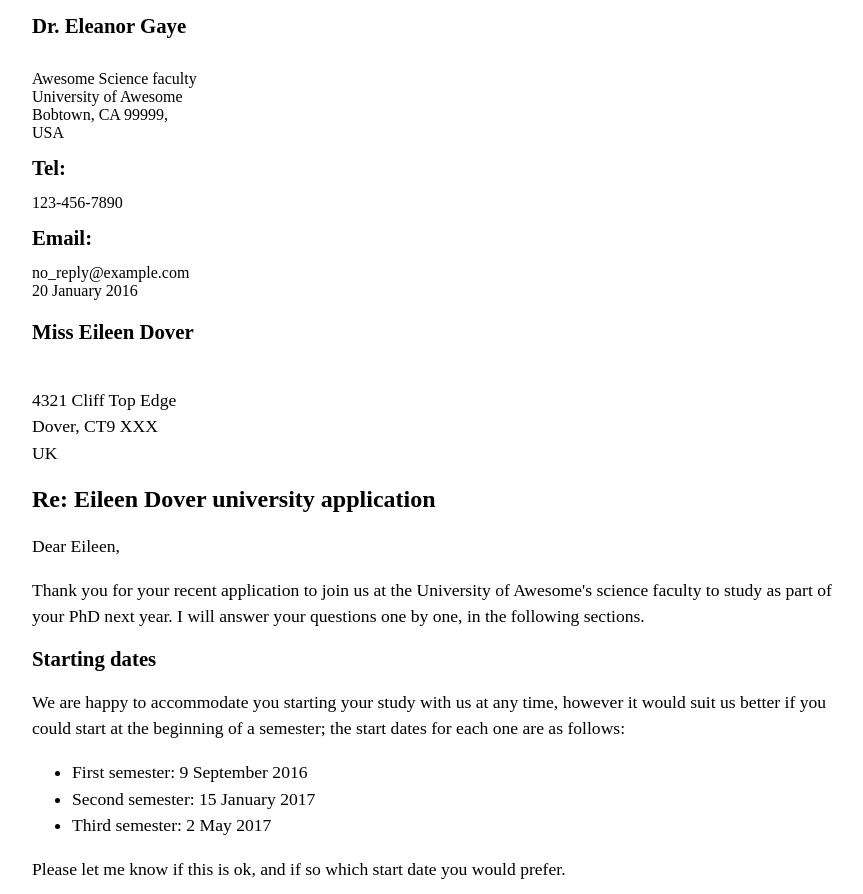
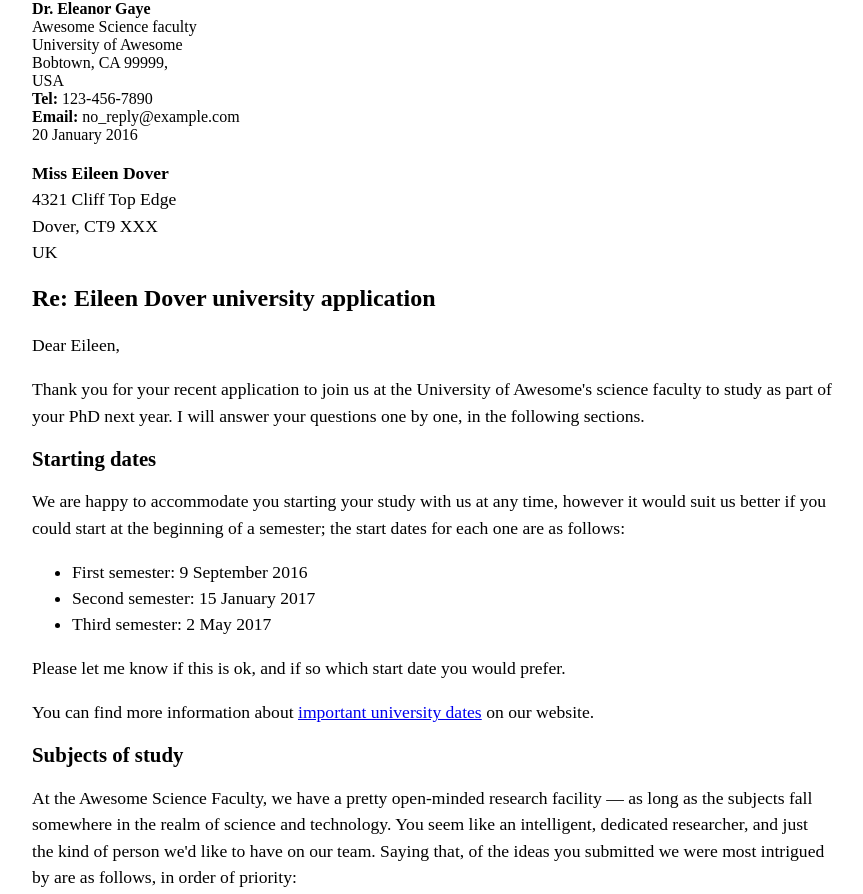
Before and after one commit to Eben2v/Eben2v.github.io, a plain HTML site: page letter-markup/index.html in a window 1280 px wide. Shown: the top 894 px of the page, without its empty margins (208-1071 px from the left). Drawn offline with Linux system fonts and the light colour scheme.

Commit message:
Update index.html

```diff
--- a/letter-markup/index.html
+++ b/letter-markup/index.html
@@ -36,17 +36,17 @@ margin: 1rem 0;
     </head>
     <body>
             <address.sender-column>
-                <h1>Dr. Eleanor Gaye</h1><br>
+                <b>Dr. Eleanor Gaye</b><br>
                 Awesome Science faculty<br>
                 University of Awesome<br>
                 Bobtown, CA 99999,<br>
                 USA<br>
-                <h1>Tel:</h1> 123-456-7890<br>
-            <h1>Email:</h1> no_reply@example.com<br>
+                <b>Tel:</b> 123-456-7890<br>
+            <b>Email:</b> no_reply@example.com<br>
         20 January 2016
             </address.sender-column>
     <address>
-    <h1>Miss Eileen Dover</h1><br>
+    <b>Miss Eileen Dover</b><br>
 4321 Cliff Top Edge<br>
 Dover, CT9 XXX<br>
     UK
```
